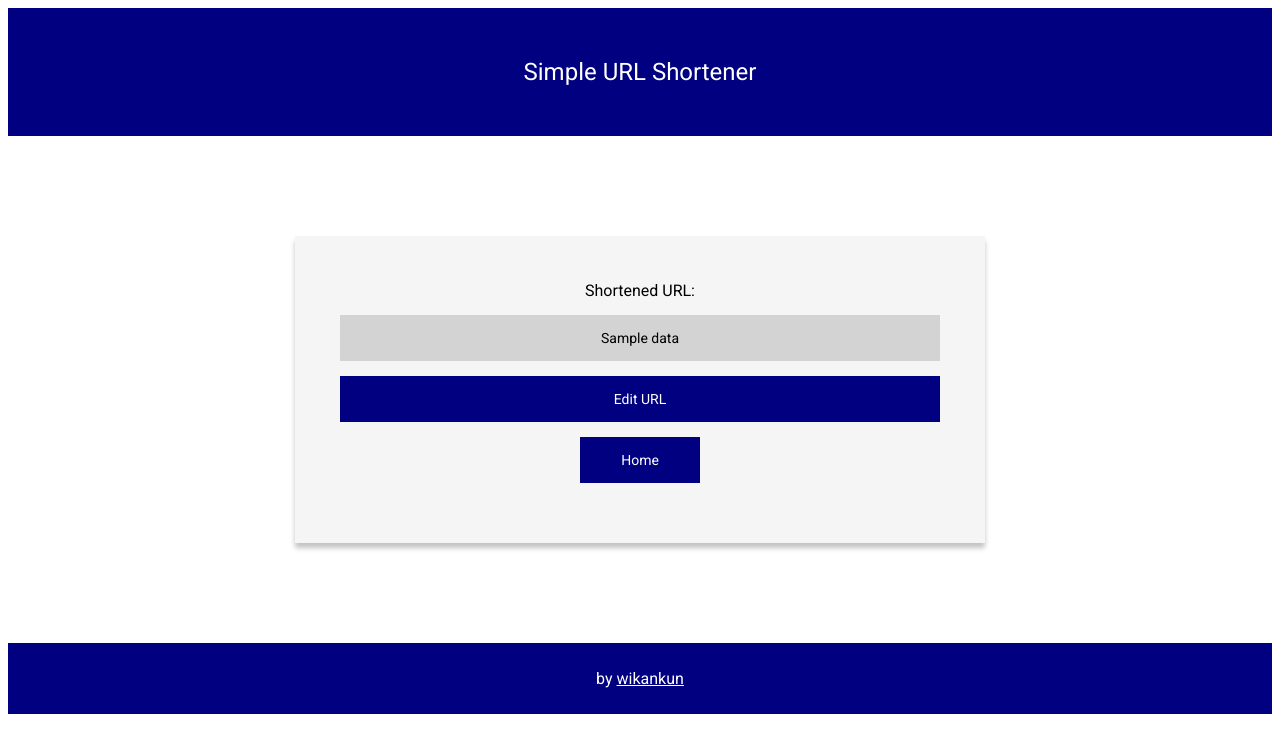
After one commit to wikankun/usodarou-urlshortener, a Flask app: template templates/edit.html in a window 1280 px wide. The commit adds this page. Shown: the top 753 px of the page. Run offline with Flask 2, Linux system fonts and the light colour scheme; the template is opened without the code that fills it: most values are stand-ins (such as "Sample title", 1, 10 or a date in 2020).

Commit message:
add edit url feature

```diff
--- a/app.py
+++ b/app.py
@@ -47,7 +47,8 @@ Below are the code to consume API
 '''
 @app.route('/')
 def index():
-    return render_template('index.html')
+    resp = get_links()
+    return render_template('index.html', data=resp.json[-1]['id'])
 
 @app.route('/create', methods=['POST'])
 def create():
@@ -61,10 +62,34 @@ def create():
 def get(code):
     resp = get_link(code)
     if resp.status_code == 200:
+        accessed_plus_one(code)
         return redirect(resp.json['original_url'])
     else:
         return resp
 
+@app.route('/<code>/edit', methods=['GET'])
+def edit(code):
+    resp = get_link(code)
+    if resp.status_code == 200:
+        return render_template('edit.html', data=resp.json['shortened_url'])
+    else:
+        return resp
+
+@app.route('/<code>/detail', methods=['GET'])
+def detail(code):
+    resp = get_link(code)
+    if resp.status_code == 200:
+        return render_template('detail.html', data=resp.json)
+    else:
+        return resp
+
+'''
+Below are some specific functions
+'''
+def accessed_plus_one(code):
+    link = Link.query.filter_by(shortened_url=code).first()
+    link.times_accessed += 1
+    db.session.commit()
 
 '''
 Below are API code
@@ -105,16 +130,15 @@ def get_links():
 def get_link(code):
     try:
         link = Link.query.filter_by(shortened_url=code).first()
+        if link != None:
+            data = link_schema.jsonify(link)
+            return make_response(data, 200)
+        else:
+            return make_response(jsonify(error = 'Not found'), 404)
+    except:
+        return make_response(jsonify(error = 'Invalid URL'), 400)
 
-        link.times_accessed += 1
-        db.session.commit()
-
-        data = link_schema.jsonify(link)
-        return make_response(data, 200)
-    except:
-        return make_response(jsonify(error = 'Not found'), 404)
-
-@app.route('/api/shorturl/<code>', methods=['PUT'])
+@app.route('/api/shorturl/<code>', methods=['POST', 'PUT'])
 def edit_link(code):
     try:
         link = Link.query.filter_by(shortened_url=code).first()
--- a/static/css/style.css
+++ b/static/css/style.css
@@ -34,11 +34,20 @@ footer a {
 .form {
   position: relative;
   background: whitesmoke;
-  max-width: 360px;
+  min-width: 360px;
+  width: 600px;
   margin: 0 auto;
   padding: 45px;
   text-align: center;
   box-shadow: 0 0 0px 0 rgba(0, 0, 0, 0.2), 0 5px 5px 0 rgba(0, 0, 0, 0.24);
+}
+.form .message {
+  margin: 0 0 15px;
+}
+.form .info {
+  margin: 0 0 15px;
+  text-align: left;
+  border: 0;
 }
 .form input {
   font-family: "Roboto", sans-serif;
@@ -60,6 +69,22 @@ footer a {
 .form .submit-btn:hover,.form .submit-btn:active,.form .submit-btn:focus {
   background: rgb(5, 5, 145);
 }
+.button {
+  background: navy;
+  width: 100%;
+  border: 0;
+  padding: 15px;
+  color: white;
+  text-align: center;
+  text-decoration: none;
+  display: inline-block;
+  box-sizing: border-box;
+  font-size: 14px;
+  margin: 0 0 15px;
+  cursor: pointer;
+  width: 20%;
+  min-width: 100px;
+}
 #generated-url {
   margin-bottom: 20px;
 }
--- /dev/null
+++ b/templates/edit.html
@@ -0,0 +1,19 @@
+{% extends 'base.html' %}
+
+{% block head %}
+<title>URL Shortener</title>
+{% endblock %}
+
+{% block body %}
+<div class="container">
+    <div class="form">
+        <form action="/api/shorturl/{{data}}" method="POST">
+            <input type="hidden" name="_method" value="PUT"/>
+            <label for="url_input"><p class="message">Shortened URL:</p></label>
+            <input id="url_input" type="text" name="url" value="{{data}}">
+            <input class="submit-btn" type="submit" value="Edit URL">
+        </form>
+        <a href="{{request.url_root}}" class="button">Home</a>
+    </div>
+</div>
+{% endblock %}
--- a/templates/index.html
+++ b/templates/index.html
@@ -12,6 +12,7 @@
             <input id="url_input" type="text" name="url" value="https://www.google.com">
             <input class="submit-btn" type="submit" value="Shorten URL">
         </form>
+        <p>{{data}} shorturl(s) have been created</p>
     </div>
 
 </div>
```
Also changed, not shown: templates/detail.html (added, +39 -0 lines), templates/success.html (+7 -5 lines).
